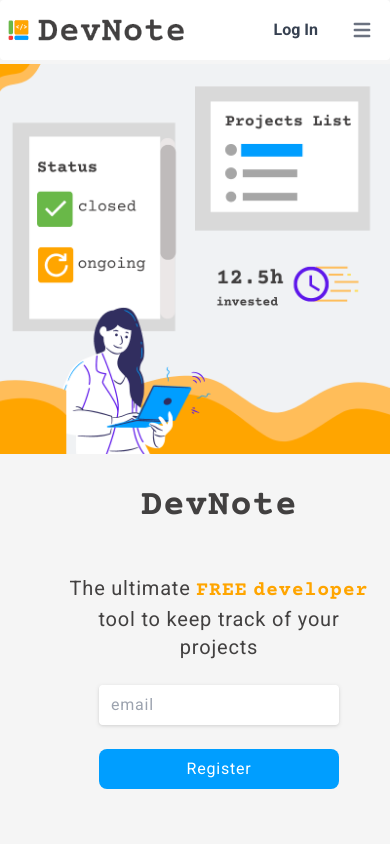
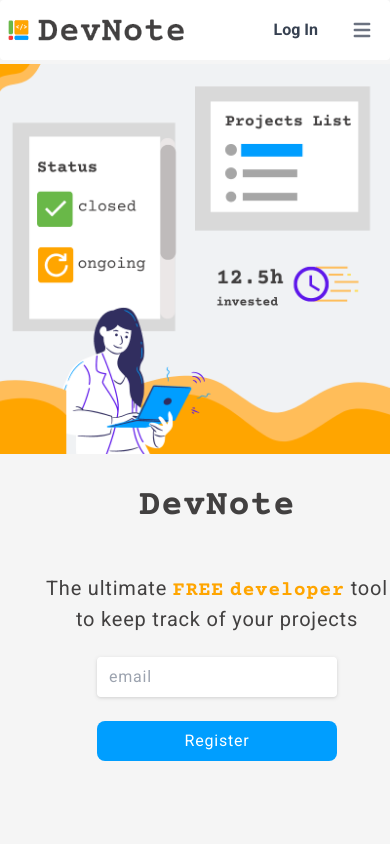
Before and after one commit to edukaki/devlist, a React (Create React App) app: page / in a window 390 px wide. Shown: the top 844 px of the page. Built offline with nearby package versions, Linux system fonts and the light colour scheme; no server answers.

Commit message:
feat(home): adjust hero text breakpoints

```diff
--- a/src/pages/Home/index.jsx
+++ b/src/pages/Home/index.jsx
@@ -24,7 +24,7 @@ const Home = () => {
                 </picture>
 
                 {/* Hero Text */}
-                <div className='flex flex-col tracking-wider my-auto font-roboto space-y-6 p-5 ml-12 md:absolute md:top-10 left-10 md:w-6/12 xl:w-5/12'>
+                <div className='flex flex-col tracking-wider my-auto font-roboto space-y-6 py-5 pl-11 md:absolute md:top-10 md:left-10 lg:top-30 lg:left-20 xl:w-5/12 xl:top-50 xl:left-30 2xl:top-60 2xl:left-40 2xl:pl-50 2xl:pt-30 '>
                     <h1 className="font-courier font-bold text-4xl text-center pt-3 lg:text-5xl md:text-left lg:text-6xl">DevNote</h1>
                     <p className="text-xl text-center m-auto pt-6 sm:w-2/3 md:text-left md:m-0 lg:text-4xl">The ultimate <span className="font-courier uppercase font-bold text-orange">free</span> <span className="font-courier font-bold text-orange">developer</span> tool to keep track of your projects</p>
 
```
